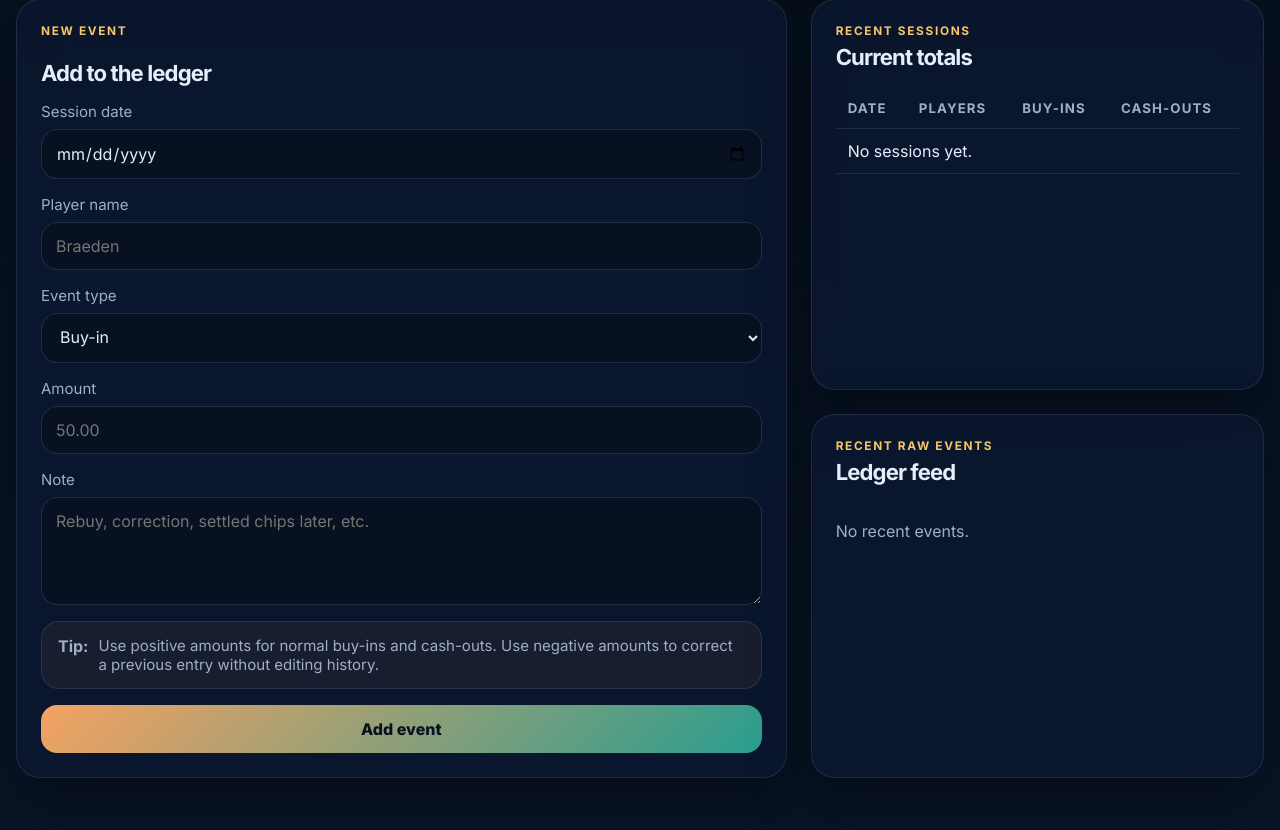
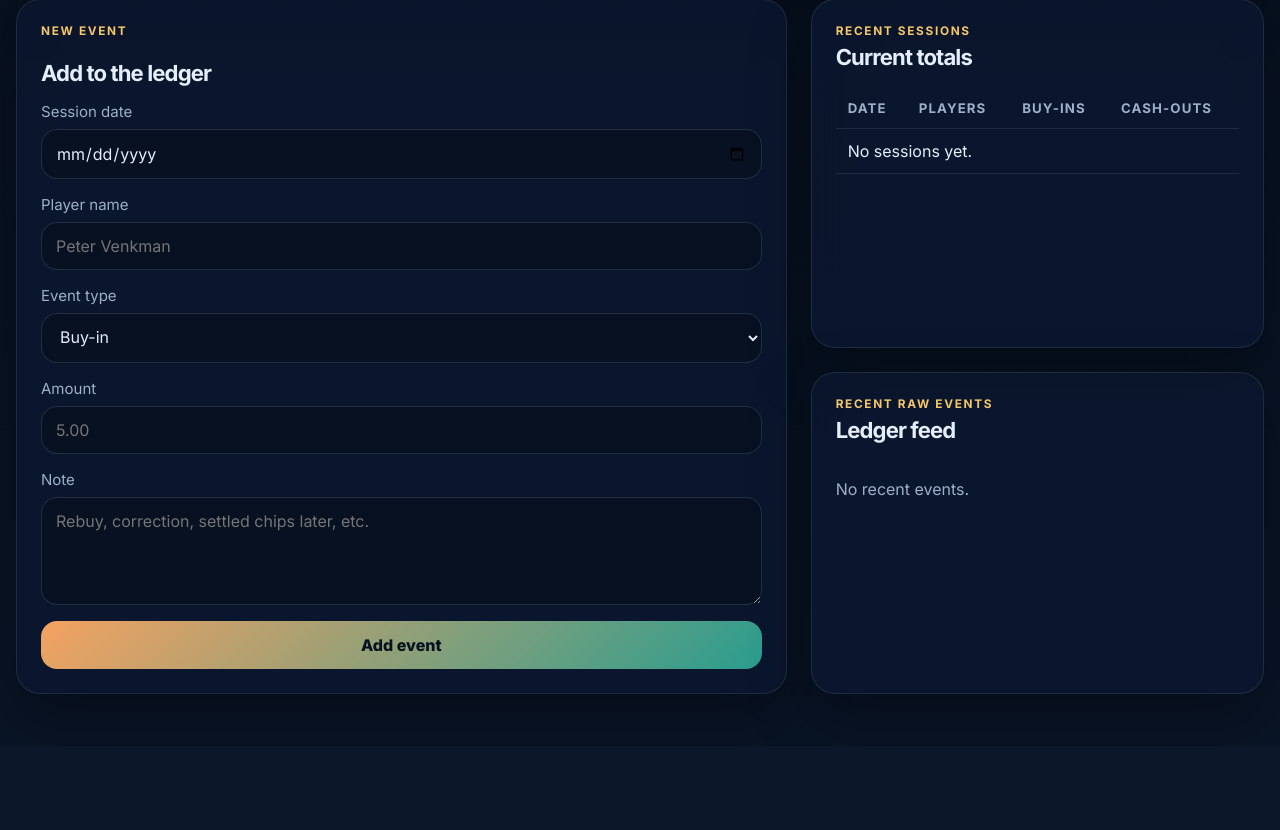
Before and after one commit to SowinskiBraeden/boker, a Flask app: page /admin in a window 1280 px wide. Shown: the part 356-1186 px from the top of the page. After the commit the page ends 1063 px from the top, so only its background shows below. Run offline with Flask 3, Linux system fonts and the light colour scheme; the visitor is signed in with stand-in values (Sample User, id 1).

Commit message:
tidy messages and stuff

```diff
--- a/templates/admin_dashboard.html
+++ b/templates/admin_dashboard.html
@@ -1,5 +1,5 @@
 {% extends "base.html" %}
-{% block title %}Admin · Poker Portal{% endblock %}
+{% block title %}Admin - Poker Portal{% endblock %}
 {% block content %}
 <section class="hero-card compact">
     <div>
@@ -21,7 +21,7 @@
 
         <label>
             <span>Player name</span>
-            <input list="player_names" type="text" name="player_name" placeholder="Braeden" required>
+            <input list="player_names" type="text" name="player_name" placeholder="Peter Venkman" required>
             <datalist id="player_names">
                 {% for player_name in player_names %}
                     <option value="{{ player_name }}"></option>
@@ -40,18 +40,13 @@
 
         <label>
             <span>Amount</span>
-            <input type="number" step="0.01" name="amount" placeholder="50.00">
+            <input type="number" step="0.01" name="amount" placeholder="5.00">
         </label>
 
         <label>
             <span>Note</span>
             <textarea name="note" rows="4" placeholder="Rebuy, correction, settled chips later, etc."></textarea>
         </label>
-
-        <div class="helper-box">
-            <strong>Tip:</strong>
-            <span>Use positive amounts for normal buy-ins and cash-outs. Use negative amounts to correct a previous entry without editing history.</span>
-        </div>
 
         <button class="primary-button" type="submit">Add event</button>
     </form>
--- a/templates/session_detail.html
+++ b/templates/session_detail.html
@@ -5,7 +5,7 @@
     <div>
         <p class="eyebrow">Session detail</p>
         <h1>{{ session.session_date | pretty_date }}</h1>
-        <p class="muted-text">Current totals are derived from the append-only event log for this date.</p>
+        <p class="muted-text">Current totals are derived from the event log for this date.</p>
     </div>
 </section>
 
```
Also changed, not shown: README.md.
